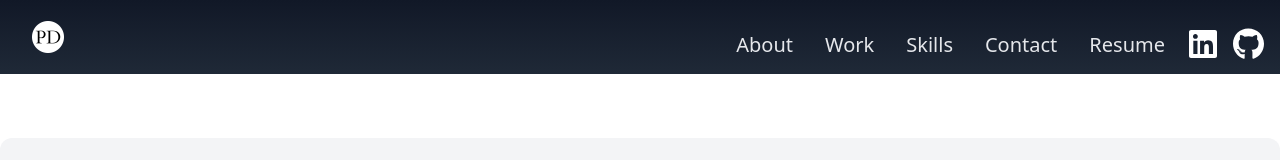
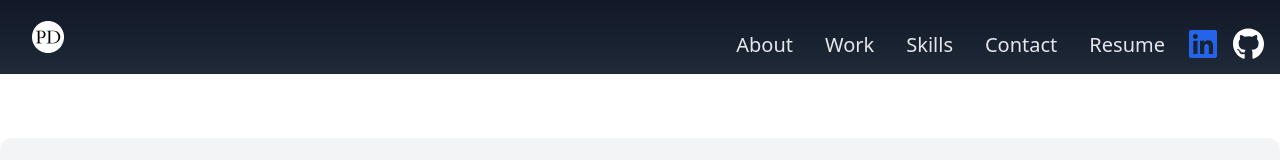
Before and after one commit to PeterDisney/Peter_Portfolio, a React (Create React App) app in the folder client/: page / in a window 1280 px wide. Shown: the top 160 px of the page. Built offline with nearby package versions, Linux system fonts and the light colour scheme.

Commit message:
linkedin icon color

```diff
--- a/client/src/components/Footer.jsx
+++ b/client/src/components/Footer.jsx
@@ -7,7 +7,7 @@ const Footer = () => {
     <div className='pt-4 lg:pt-0 h-24 flex items-center md:flex-row justify-center bg-[radial-gradient(ellipse_at_top_left,_var(--tw-gradient-stops))] from-gray-700 via-gray-900 to-black' id='navBackground'>
       <div className='w-32 space-x-4 text-center'>
       <a
-            className="text-white hover:text-xl transition-all duration-10 "
+            className="text-blue-600 hover:text-xl transition-all duration-10 "
             target="_blank"
             href="https://www.linkedin.com/in/peter-disney-5063bb130/"
           >
--- a/client/src/components/Navbar2.jsx
+++ b/client/src/components/Navbar2.jsx
@@ -90,7 +90,7 @@ const Navbar2 = () => {
           </a>
           <div className="flex-grow items-center mt-2 sm:mt-2 md:mt-2 lg:mt-0 lg:flex lg:items-center xl:mt-0">
             <a
-              className="text-white hover:text-lg transition-all duration-10 mx-2 my-1"
+              className="text-blue-600 hover:text-lg transition-all duration-10 mx-2 my-1"
               target="_blank"
               href="https://www.linkedin.com/in/peter-disney-5063bb130/"
             >
@@ -101,7 +101,7 @@ const Navbar2 = () => {
               target="_blank"
               href="https://github.com/PeterDisney"
             >
-              <FontAwesomeIcon size="2x" icon={faGithub} />
+              <FontAwesomeIcon size="2x"  icon={faGithub} />
             </a>
           </div>
         </div>
```
